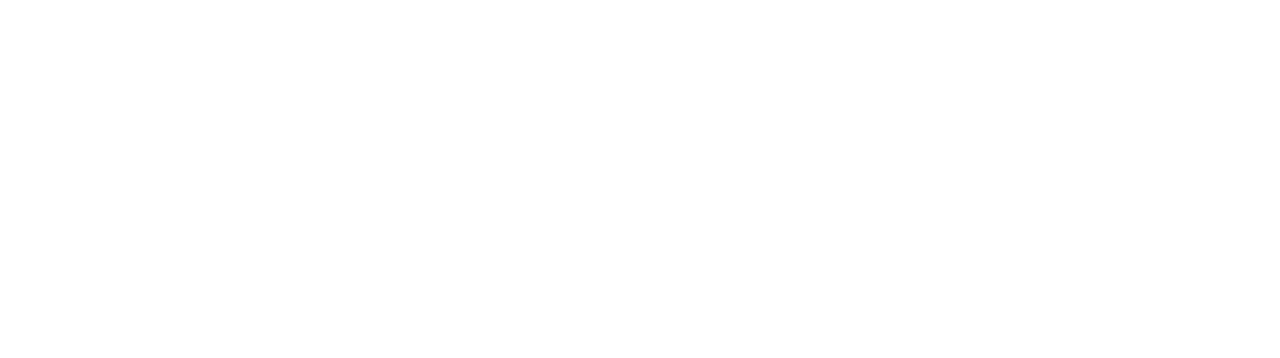
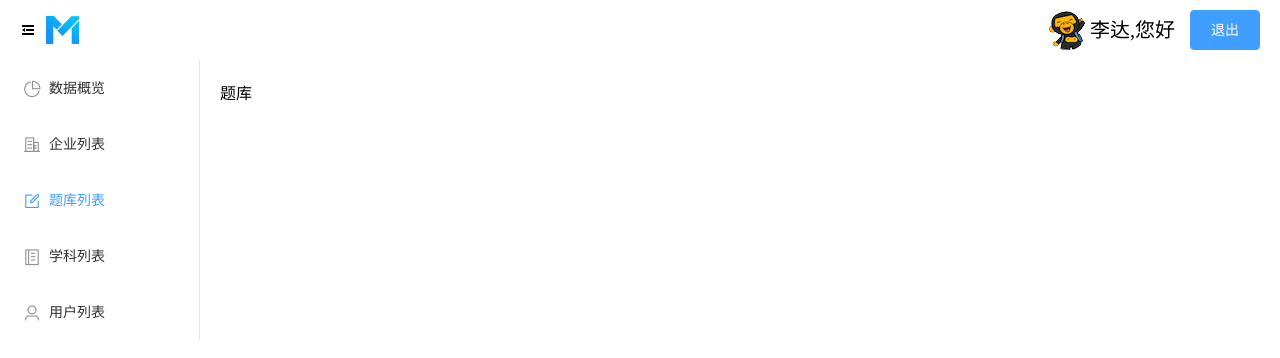
Before and after one commit to ailing666/InterviewPC, a Vue app: page /#/layout/questionList in a window 1280 px wide. Shown: the top 358 px of the page. Built offline with nearby package versions, Linux system fonts and the light colour scheme.

Commit message:
路由配置完成

```diff
--- a/package.json
+++ b/package.json
@@ -14,7 +14,8 @@
     "less": "^3.12.2",
     "less-loader": "^6.2.0",
     "vue": "^2.6.11",
-    "vue-router": "^3.3.4"
+    "vue-router": "^3.3.4",
+    "vuex": "^3.5.1"
   },
   "devDependencies": {
     "@vue/cli-plugin-babel": "~4.4.0",
--- a/src/router/index.js
+++ b/src/router/index.js
@@ -6,6 +6,11 @@
 // 导入子组件
 import Login from '@/views/login/Login.vue'
 import Layout from '@/views/layout/Layout.vue'
+import Chart from '@/views/layout/chart/Chart.vue'
+import EnterpriseList from '@/views/layout/enterpriseList/EnterpriseList.vue'
+import QuestionList from '@/views/layout/questionList/QuestionList.vue'
+import SubjectList from '@/views/layout/subjectList/SubjectList.vue'
+import UserList from '@/views/layout/userList/UserList.vue'
 // 实例化
 const router = new VueRouter({
   routes: [
@@ -19,10 +24,59 @@
     },
     {
       path: '/layout',
-      component: Layout
+      component: Layout,
+      redirect: '/layout/subjectList',
+      children: [
+        {
+          path: '/layout/chart',
+          component: Chart,
+          meta: {
+            title: '数据概览',
+            icon: 'el-icon-pie-chart'
+          }
+        },
+
+        {
+          path: '/layout/enterpriseList',
+          component: EnterpriseList,
+          meta: {
+            title: '企业列表',
+            icon: 'el-icon-office-building'
+          }
+        },
+        {
+          path: '/layout/questionList',
+          component: QuestionList,
+          meta: {
+            title: '题库列表',
+            icon: 'el-icon-edit-outline'
+          }
+        },
+        {
+          path: '/layout/subjectList',
+          component: SubjectList,
+          meta: {
+            title: '学科列表',
+            icon: 'el-icon-notebook-2'
+          }
+        },
+        {
+          path: '/layout/userList',
+          component: UserList,
+          meta: {
+            title: '用户列表',
+            icon: 'el-icon-user'
+          }
+        }
+      ]
     }
   ]
 })
+// 路由守卫
+router.beforeEach((to, from, next) => {
+  next()
+})
+router.afterEach()
 
 // 暴露
 export default router
--- a/src/views/layout/Layout.vue
+++ b/src/views/layout/Layout.vue
@@ -1,13 +1,62 @@
 <template>
-  <div class="layout"></div>
+  <div class="layout">
+    <el-container>
+      <el-header class="layout_header">
+        <i class="el-icon-s-fold"></i>
+        <img src="@/assets/img/layout-logo.png" alt="" />
+        <p class="flex"></p>
+        <img src="@/assets/img/layout-avatar.png" alt="" />
+        <span class="username">李达,您好</span>
+        <el-button type="primary">退出</el-button>
+      </el-header>
+      <el-container>
+        <el-aside width="200px">
+          <el-menu :default-active="$route.path" router>
+            <el-menu-item
+              v-for="(item, index) in $router.options.routes[2].children"
+              :key="index"
+              :index="item.path"
+            >
+              <i :class="item.meta.icon"></i>
+              <span slot="title">{{ item.meta.title }}</span>
+            </el-menu-item>
+          </el-menu>
+        </el-aside>
+        <el-main>
+          <router-view></router-view>
+        </el-main>
+      </el-container>
+    </el-container>
+  </div>
 </template>
 
 <script>
 export default {
   data () {
-    return {}
+    return {
+      data () {
+        return {}
+      }
+    }
   }
 }
 </script>
 
-<style></style>
+<style lang="less">
+.layout_header {
+  display: flex;
+  height: 50px;
+  line-height: 50px;
+  align-items: center;
+  .el-icon-s-fold {
+    margin-right: 10px;
+  }
+  .flex {
+    flex: 1;
+  }
+  .username {
+    font-size: 20px;
+    margin-right: 15px;
+  }
+}
+</style>
--- /dev/null
+++ b/src/views/layout/chart/Chart.vue
@@ -0,0 +1,9 @@
+<template>
+  <div class="chart">数据</div>
+</template>
+
+<script>
+export default {}
+</script>
+
+<style></style>
--- /dev/null
+++ b/src/views/layout/enterpriseList/EnterpriseList.vue
@@ -0,0 +1,9 @@
+<template>
+  <div class="enterprise">企业</div>
+</template>
+
+<script>
+export default {}
+</script>
+
+<style></style>
--- /dev/null
+++ b/src/views/layout/questionList/QuestionList.vue
@@ -0,0 +1,9 @@
+<template>
+  <div class="questionList">题库</div>
+</template>
+
+<script>
+export default {}
+</script>
+
+<style></style>
--- /dev/null
+++ b/src/views/layout/subjectList/SubjectList.vue
@@ -0,0 +1,9 @@
+<template>
+  <div class="subjectList">学科</div>
+</template>
+
+<script>
+export default {}
+</script>
+
+<style></style>
--- /dev/null
+++ b/src/views/layout/userList/UserList.vue
@@ -0,0 +1,9 @@
+<template>
+  <div class="userList">yognhu</div>
+</template>
+
+<script>
+export default {}
+</script>
+
+<style></style>
```
Also changed, not shown: 1 other file (tests, documents, lock files or other folders).
